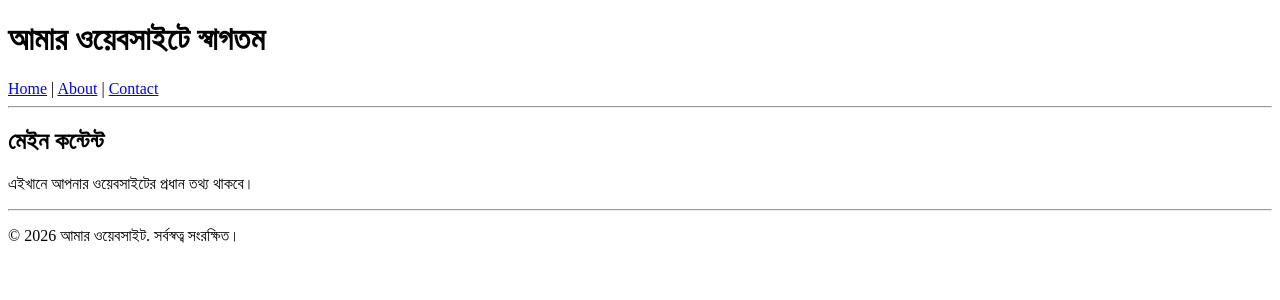
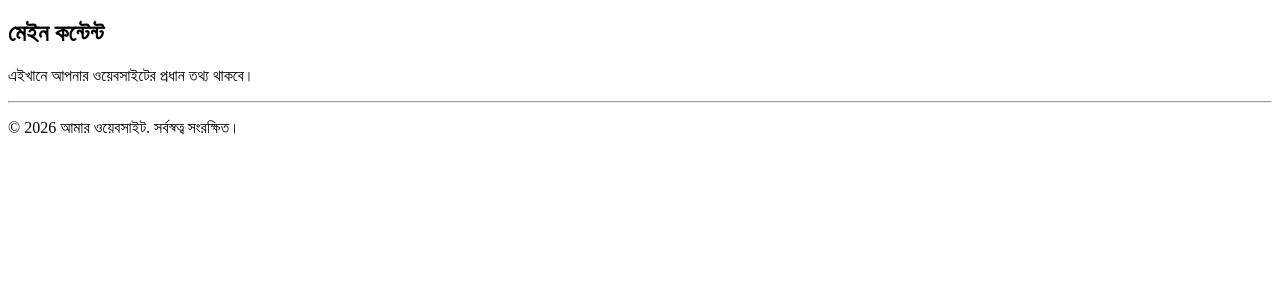
Before and after one commit to hasibulpolok/exploring-php-from-scratch, a PHP site: page / in a window 1280 px wide. Shown: the top 300 px of the page. Run offline with PHP 8.4, Linux system fonts and the light colour scheme.

Commit message:
index code fixed

```diff
--- a/include/index.php
+++ b/include/index.php
@@ -1,25 +1,20 @@
 <!DOCTYPE html>
 <html lang="en">
+
 <head>
     <meta charset="UTF-8">
     <meta name="viewport" content="width=device-width, initial-scale=1.0">
     <title>My Website</title>
 </head>
+
 <body>
     <header>
-    <h1>আমার ওয়েবসাইটে স্বাগতম</h1>
-    <nav>
-        <a href="index.php">Home</a> |
-        <a href="#">About</a> |
-        <a href="#">Contact</a>
-    </nav>
-    <hr>
 
         <?php
         // header include
         include 'header.php';
         ?>
-
+    </header>
      <main>
             <h2>মেইন কন্টেন্ট</h2>
             <p>এইখানে আপনার ওয়েবসাইটের প্রধান তথ্য থাকবে।</p>
@@ -29,4 +24,5 @@ include 'header.php';
         // footer include
         include 'footer.php';
         ?>
-</header>
+</body>
+</html>
```
Lines whose indentation alone changed are shown as unchanged.
